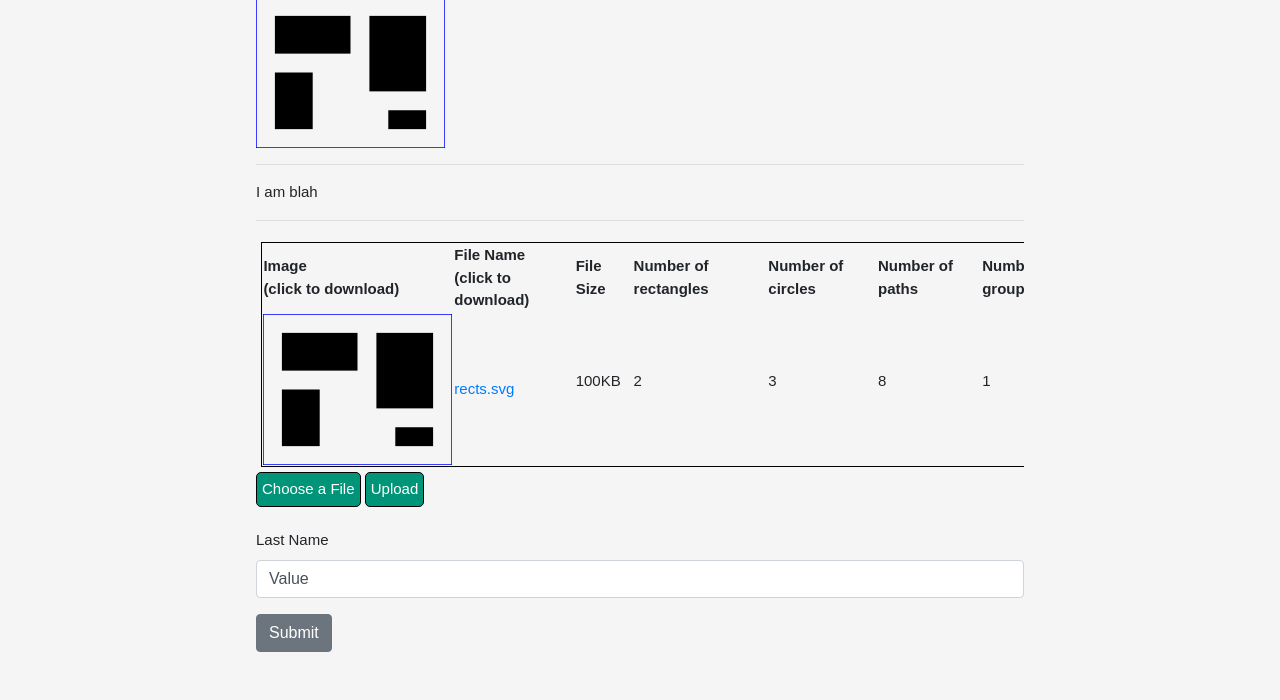
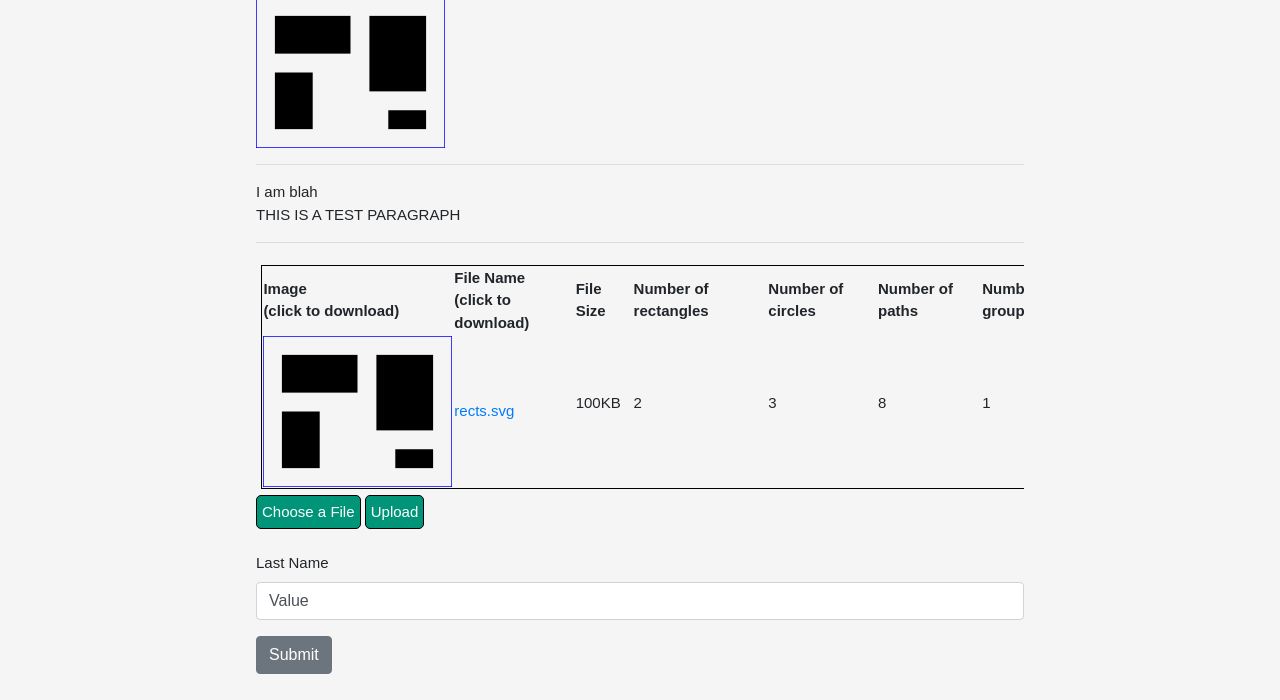
Before and after one commit to aleksgg/svg-app, a website: page public/index.html in a window 1280 px wide. Shown: the part 100-800 px from the top of the page. Drawn offline with nearby package versions, Linux system fonts and the light colour scheme; no server answers; files whose address does not match are found by name.

Commit message:
first test

```diff
--- a/public/index.html
+++ b/public/index.html
@@ -33,6 +33,7 @@
 
         <hr>
         <div id="blah">I am blah</div>
+        <p>THIS IS A TEST PARAGRAPH</p>
         <hr>
 
         <div class="fileLog" >
```
Also changed, not shown: 1 other file.
